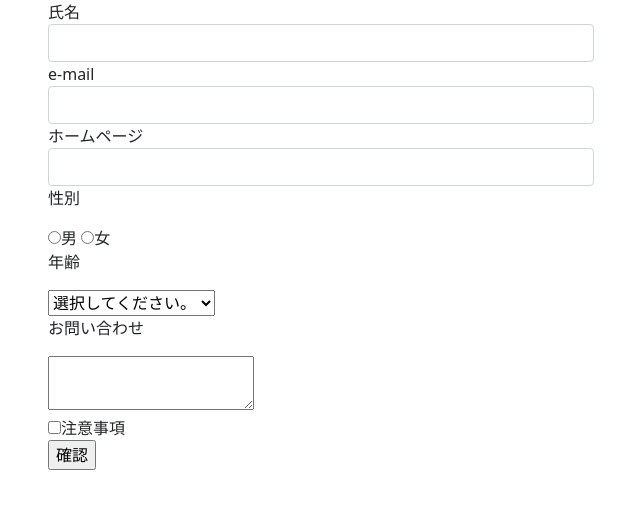
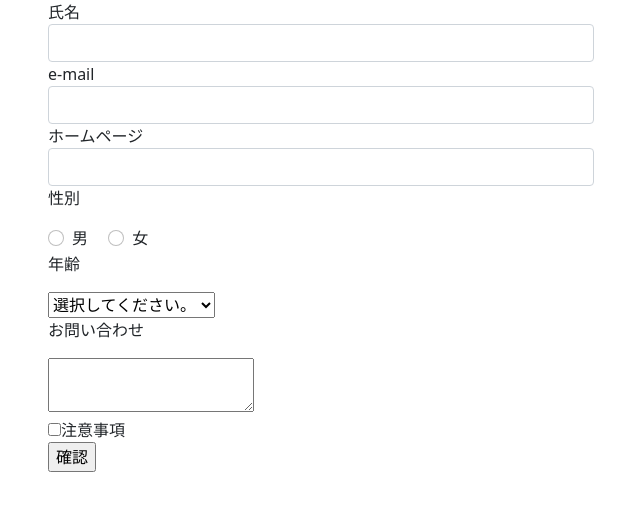
Before and after one commit to noydmt/test_php, a PHP site: page /form/input.php in a window 1280 px wide. Shown: the top 511 px of the page, without its empty margins (34-674 px from the left). Run offline with PHP 8.4, Linux system fonts and the light colour scheme.

Commit message:
ラジオボタンにデザイン適用

```diff
--- a/form/input.php
+++ b/form/input.php
@@ -73,8 +73,14 @@ function h(string $str) {
           </div>
         </div>
         <p>性別</p>
-        <input type="radio" name="your_gender" value="0" <?php if (isset($_POST['your_gender']) && h($_POST['your_gender']) === '0') { echo 'checked'; } ?>>男</input>
-        <input type="radio" name="your_gender" value="1" <?php if (isset($_POST['your_gender']) && h($_POST['your_gender']) === '1') { echo 'checked'; } ?>>女</input>
+        <div class="form-check form-check-inline">
+          <input class="form-check-input" type="radio" id="man" name="your_gender" value="0" <?php if (isset($_POST['your_gender']) && h($_POST['your_gender']) === '0') { echo 'checked'; } ?>>
+          <label class="form-check-label" for="man">男</label>
+        </div>
+        <div class="form-check form-check-inline">
+          <input class="form-check-input" type="radio" id="woman" name="your_gender" value="1" <?php if (isset($_POST['your_gender']) && h($_POST['your_gender']) === '1') { echo 'checked'; } ?>>
+          <label class="form-check-label" for="woman">女</label>
+        </div>
         <p>年齢</p>
         <select name="your_age">
           <option value="0"
```
